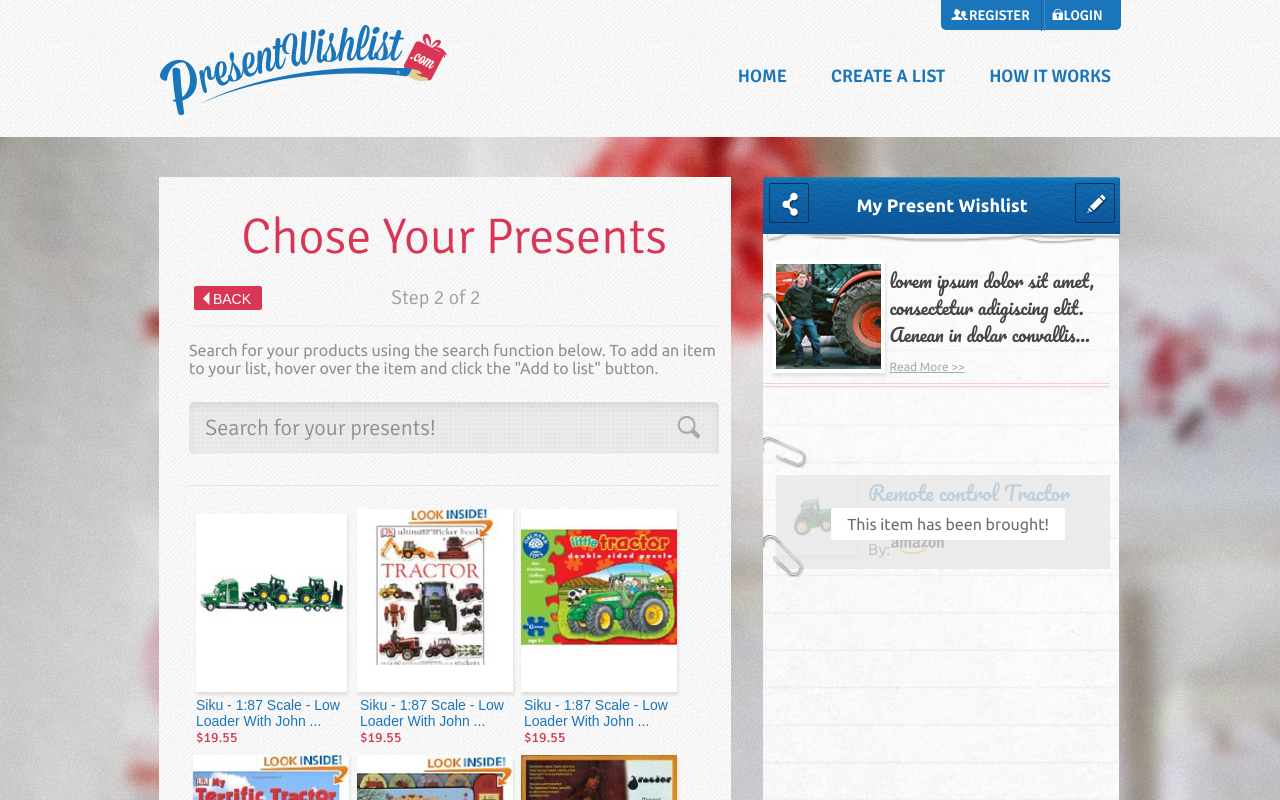
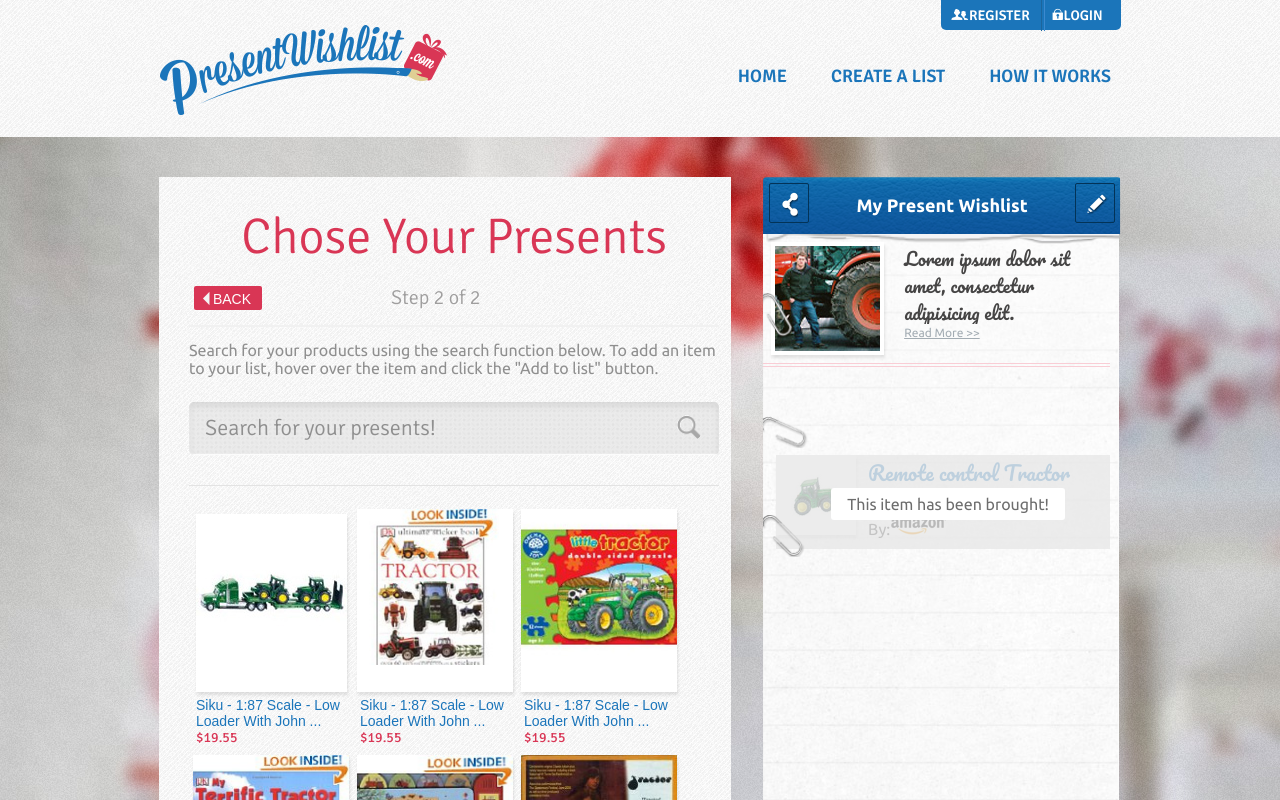
Before and after one commit to ArtemSiz/chose-present, an Angular app: page / in a window 1280 px wide. Shown: the top 800 px of the page. Built offline with nearby package versions, Linux system fonts and the light colour scheme.

Commit message:
Selected product

```diff
--- a/src/app/app.component.css
+++ b/src/app/app.component.css
@@ -350,6 +350,52 @@ a {
     transform: scale(1.05);
 }
 
+.products-item-added {
+    display: none;
+    position: absolute;
+    top: 35%;
+    left: 45%;
+    z-index: 1;
+}
+
+.products-item-added.add,
+.products-item-added-text.add {
+    display: block;
+}
+
+.products-item-added-text {
+    display: none;
+    position: absolute;
+    top: 50%;
+    right: 0;
+    z-index: 1;
+}
+
+
+.products-item-added-text p {
+    font-family: 'Signika', sans-serif;
+    font-size: 16px;
+    color: #1b75ba;
+    text-align: center;
+}
+
+
+.products-item::after {
+    display: none;
+    position: absolute;
+    top: 0;
+    left: 0;
+    content: '';
+    width: 100%;
+    height: 104%;
+    background-color: #fff;
+    opacity: .95;
+}
+
+.products-item.add::after {
+    display: block;
+}
+
 .products-item-link {
     position: relative;
 
@@ -538,43 +584,88 @@ a {
     padding-right: 7px;
 
     background: url('assets/images/page.jpg') no-repeat;
+    overflow: hidden;
 }
 
-.note-top {
-    position: relative;
+/*.note-top {*/
+    /*position: relative;*/
 
-    width: 100%;
-}
+    /*width: 100%;*/
+/*}*/
 
-.note-top-img {
-    display: inline-block;
+/*.note-top-img {*/
+    /*display: inline-block;*/
 
-    width: 33%;
-    margin-top: 2px;
-    padding: 24px 16px 3px 9px;
-}
+    /*width: 33%;*/
+    /*margin-top: 2px;*/
+    /*padding: 24px 16px 3px 9px;*/
+/*}*/
 
-.note-top-img img {
+/*.note-top-img img {*/
+    /*border: 4px solid #fff;*/
+    /*box-shadow: 1px 3px 3px rgba(0, 0, 0, .1);*/
+/*}*/
+
+/*.note-top-text {*/
+    /*display: inline-block;*/
+    /*float: right;*/
+
+    /*width: 60%;*/
+    /*margin-top: 34px;*/
+    /*margin-right: 14px;*/
+/*}*/
+
+/*.note-top-text-wrapper {*/
+    /*height: 90px;*/
+    /*overflow: hidden;*/
+/*}*/
+
+/*.note-top-text-wrapper.open {*/
+    /*height: 300px;*/
+/*}*/
+
+/*.note-top-text-wrapper-paper {*/
+    /*font-family: 'Pacifico', cursive;*/
+    /*font-size: 18px;*/
+    /*line-height: 1.49;*/
+
+    /*margin-bottom: 2px;*/
+
+    /*color: #464545;*/
+/*}*/
+
+/*.note-top-text a {*/
+    /*font-family: 'Ubuntu', sans-serif;*/
+    /*font-size: 12px;*/
+
+    /*text-decoration: underline;*/
+
+    /*color: #a3acb3;*/
+/*}*/
+
+/*.note-top-text a:hover {*/
+    /*color: #d93655;*/
+/*}*/
+
+
+/*Новая вставка*/
+.note-top img {
+    float: left;
     border: 4px solid #fff;
     box-shadow: 1px 3px 3px rgba(0, 0, 0, .1);
-}
-
-.note-top-text {
-    display: inline-block;
-    float: right;
-
-    width: 60%;
-    margin-top: 34px;
-    margin-right: 14px;
+    margin: 8px;
 }
 
 .note-top-text-wrapper {
     height: 90px;
     overflow: hidden;
+    padding: 12px;
+
 }
 
 .note-top-text-wrapper.open {
-    height: 300px;
+    height: 182px;
+    width: 100%;
 }
 
 .note-top-text-wrapper-paper {
@@ -587,19 +678,20 @@ a {
     color: #464545;
 }
 
-.note-top-text a {
+.note-top a {
     font-family: 'Ubuntu', sans-serif;
     font-size: 12px;
 
     text-decoration: underline;
 
     color: #a3acb3;
+    padding-left: 12px;
 }
 
-.note-top-text a:hover {
+.note-top a:hover {
     color: #d93655;
 }
-
+/**************************************/
 .note-content {
     position: relative;
 
@@ -800,6 +892,11 @@ a {
     border-radius: 3px;
     background: #f7f7f7;
 }
+
+.menu_options-link span:hover {
+    box-shadow: 0 1px #d93655;
+}
+
 .menu_options ul {
     position: relative;
     left: 13px;
--- a/src/app/app.component.html
+++ b/src/app/app.component.html
@@ -33,7 +33,8 @@
                     <div class="left_panel-top">
                         <h2>Chose Your Presents</h2>
                         <a href="#" class="left_panel-top-button-red">
-              <span class="left_panel-top-button-red-icon"><img src="assets/images/back.png" alt=""></span>
+                            <span class="left_panel-top-button-red-icon"><img src="assets/images/back.png"
+                                                                              alt=""></span>
                             <span class="left_panel-top-button-red-text">Back</span>
                         </a>
                         <div class="left_panel-top-steps"><span class="left_panel-top-steps-text">Step 2 of 2</span>
@@ -51,6 +52,8 @@
                     </div>
                     <div class="products">
                         <div class="products-item" *ngFor="let leftPresent of leftBasket let i = index" (click)="create(leftPresent.src)">
+                            <img src="assets/images/added.png" alt="" class="products-item-added">
+                            <div class="products-item-added-text"><p>This item has already  been added to your list</p></div>
                             <a href="#" class="products-item-link">
                                 <img src={{leftBasket[i].src}} alt="" class="products-item-img" align="top">
                                 <div class="products-item-text">
@@ -60,7 +63,8 @@
                             </a>
                         </div>
                     </div>
-          <p class="left_panel-content-text-bottom">Please note, not all prices displayed will be accurate.</p>
+                    <p class="left_panel-content-text-bottom">Please note, not all prices displayed will be
+                        accurate.</p>
                 </div>
             </div>
             <div class="right_panel">
@@ -73,19 +77,38 @@
                     <div class="torn_sheet-1"></div>
                     <div class="torn_sheet-2"></div>
                     <div class="note">
+                        <!--<div class="note-top">-->
+                        <!--<div class="note-top-img">-->
+                        <!--<img src="assets/images/man_and_tractor.jpg" alt="">-->
+                        <!--</div>-->
+                        <!--<div class="note-top-text">-->
+                        <!--<div class="note-top-text-wrapper">-->
+                        <!--<p class="note-top-text-wrapper-paper" id="paper">lorem ipsum dolor sit amet, consectetur adigiscing elit. Aenean in-->
+                        <!--dolar convallis...</p>-->
+                        <!--</div>-->
+                        <!--<a href="#" (click)="openPaper()">Read More >></a>-->
+                        <!--</div>-->
+                        <!--<div class="clip_one"></div>-->
+                        <!--</div>-->
+
+                        <!--Новая вставка -->
                         <div class="note-top">
-              <div class="note-top-img">
                             <img src="assets/images/man_and_tractor.jpg" alt="">
-              </div>
-              <div class="note-top-text">
                             <div class="note-top-text-wrapper">
-                  <p class="note-top-text-wrapper-paper" id="paper">lorem ipsum dolor sit amet, consectetur adigiscing elit. Aenean in
-                    dolar convallis...</p>
+                                <p class="note-top-text-wrapper-paper" id="paper">Lorem ipsum dolor sit amet,
+                                    consectetur adipisicing
+                                    elit. Consectetur delectus deserunt earum enim facere fugiat in magni quaerat,
+                                    recusandae,
+                                    sapiente sunt, totam voluptates. A ab accusantium aspernatur beatae culpa deserunt
+                                    distinctio
+                                    eaque, esse est eum fuga minus molestias neque optio, perspiciatis porro quis rem
+                                    saepe.</p>
                             </div>
                             <a href="#" (click)="openPaper()">Read More >></a>
-              </div>
                             <div class="clip_one"></div>
                         </div>
+
+                        <!------------------------------------------->
                         <div class="note-content">
 
                             <div id="product" class="product" *ngFor="let present of rightBasket let i = index">
@@ -95,25 +118,32 @@
                                 <div class="note-content-description" (click)="openMenu(present)">
                                     <p id="one" class="note-content-description-name">Remote control Tractor</p>
                                     <span class="note-content-description-price">Best Price: $12</span>
-                  <span class="by">By:</span><span class="where"><img src="assets/images/amazon.png" alt=""></span>
+                                    <span class="by">By:</span><span class="where"><img src="assets/images/amazon.png"
+                                                                                        alt=""></span>
                                 </div>
 
                                 <div class="note-content-menu" id="menu">
                                     <div class="note-content-menu-search">
                                         <form action="#">
                                             <input type="submit" class="note-content-menu-search-submit" value="">
-                      <input type="text" class="note-content-menu-search-input" placeholder="View item">
+                                            <input type="text" class="note-content-menu-search-input"
+                                                   placeholder="View item">
                                         </form>
                                     </div>
                                     <div class="menu_options">
-                    <a href="#" class="menu_options-link" (click)="openList(present)"><span>More Options</span><span class="menu_options-arrow_menu"></span></a>
+                                        <a href="#" class="menu_options-link" (click)="openList(present)"><span>More Options</span><span
+                                                class="menu_options-arrow_menu"></span></a>
                                         <ul>
-                      <li class="menu_options-item"><a href="" class="menu_options-item-link-remove" (click)="removeProduct(present)">
-                        <span class="menu_options-item-remove-icon"><img src="assets/images/remove.png" alt=""></span>
+                                            <li class="menu_options-item"><a href=""
+                                                                             class="menu_options-item-link-remove"
+                                                                             (click)="removeProduct(present)">
+                                                <span class="menu_options-item-remove-icon"><img
+                                                        src="assets/images/remove.png" alt=""></span>
                                                 <span class="menu_options-item-text">Remove Item</span>
                                             </a></li>
                                             <li class="menu_options-item"><a href="" class="menu_options-item-link">
-                        <span class="menu_options-item-refresh-icon"><img src="assets/images/refresh.png" alt=""></span>
+                                                <span class="menu_options-item-refresh-icon"><img
+                                                        src="assets/images/refresh.png" alt=""></span>
                                                 <span class="menu_options-item-text">Re-assign Item</span>
                                             </a></li>
                                         </ul>
@@ -128,7 +158,8 @@
                                 <div class="note-content-description">
                                     <p class="note-content-description-name">Remote control Tractor</p>
                                     <span class="note-content-description-price">Best Price: $12</span>
-                  <span class="by">By:</span><span class="where"><img src="assets/images/amazon.png" alt=""></span>
+                                    <span class="by">By:</span><span class="where"><img src="assets/images/amazon.png"
+                                                                                        alt=""></span>
                                 </div>
                                 <div class="expected-product"></div>
                                 <div class="expected-product-link"><a href="#">This item has been brought!</a></div>
@@ -159,8 +190,10 @@
             <a href="#"><img src="assets/images/logo.png" alt="" class="logo-pic"></a>
         </div>
         <div class="social_network">
-      <div class="facebook_icon"><a href="#" class="facebook_icon-link"><img src="assets/images/facebook_icon.png" alt=""></a></div>
-      <div class="twitter_icon"><a href="#" class="twitter_icon-link"><img src="assets/images/twitter_icon.png" alt=""></a></div>
+            <div class="facebook_icon"><a href="#" class="facebook_icon-link"><img src="assets/images/facebook_icon.png"
+                                                                                   alt=""></a></div>
+            <div class="twitter_icon"><a href="#" class="twitter_icon-link"><img src="assets/images/twitter_icon.png"
+                                                                                 alt=""></a></div>
         </div>
         <div class="footer_menu">
             <ul class="footer_menu-list">
```
Also changed, not shown: src/app/app.component.ts (+25 -7 lines), src/assets/images/added.png (added). Lines whose indentation alone changed are shown as unchanged.
